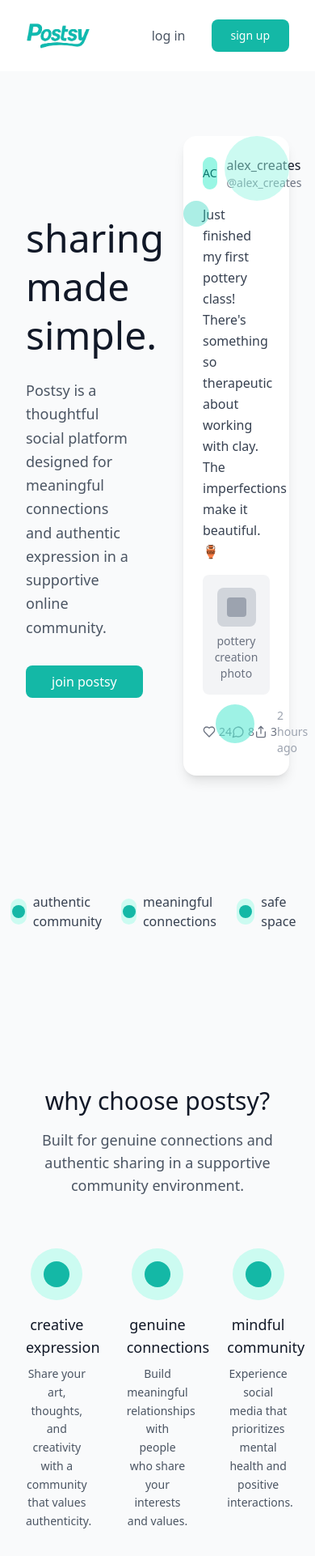
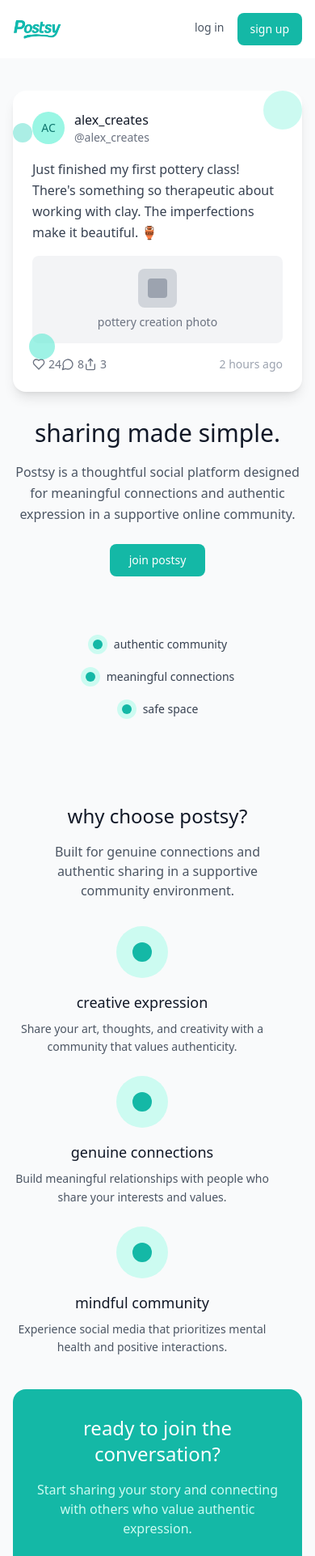
Before and after one commit to pyrig/haqiqa, a React (Vite) app: page / in a window 390 px wide. Shown: the top 1922 px of the page at 81% size. Built offline with nearby package versions, Linux system fonts and the light colour scheme.

Commit message:
Make app mobile friendly
Implement responsive design for mobile devices.

```diff
--- a/src/components/Footer.tsx
+++ b/src/components/Footer.tsx
@@ -1,14 +1,14 @@
 const Footer = () => {
   return (
-    <footer className="bg-white py-16 px-8">
+    <footer className="bg-white py-8 sm:py-16 px-4 sm:px-8">
       <div className="max-w-6xl mx-auto">
-        <div className="grid grid-cols-4 gap-8 mb-12">
-          <div>
+        <div className="grid grid-cols-1 sm:grid-cols-2 lg:grid-cols-4 gap-8 mb-8 sm:mb-12">
+          <div className="col-span-1 sm:col-span-2 lg:col-span-1">
             <div className="flex items-center gap-2 mb-4">
               <img
                 src="/lovable-uploads/24441693-0248-4339-9e32-08a834c45d4e.png"
                 alt="Postsy Logo"
-                className="h-8"
+                className="h-6 sm:h-8"
               />
             </div>
             <p className="text-gray-600 text-sm">
--- a/src/components/Header.tsx
+++ b/src/components/Header.tsx
@@ -4,22 +4,22 @@ import { Link } from "react-router-dom";
 
 const Header = () => {
   return (
-    <header className="flex justify-between items-center py-6 px-8 bg-white">
+    <header className="flex justify-between items-center py-4 px-4 sm:py-6 sm:px-8 bg-white">
       <div className="flex items-center">
         <img
           src="/lovable-uploads/24441693-0248-4339-9e32-08a834c45d4e.png"
           alt="Postsy Logo"
-          className="h-8"
+          className="h-6 sm:h-8"
         />
       </div>
-      <div className="flex gap-4">
+      <div className="flex gap-2 sm:gap-4">
         <Link to="/login">
-          <button className="text-gray-600 hover:text-gray-800 px-4 py-2">
+          <button className="text-gray-600 hover:text-gray-800 px-2 py-2 sm:px-4 text-sm sm:text-base">
             log in
           </button>
         </Link>
         <Link to="/signup">
-          <Button className="bg-teal-500 hover:bg-teal-600 text-white px-6 py-2 rounded-lg">
+          <Button className="bg-teal-500 hover:bg-teal-600 text-white px-4 py-2 sm:px-6 rounded-lg text-sm sm:text-base">
             sign up
           </Button>
         </Link>
--- a/src/pages/Index.tsx
+++ b/src/pages/Index.tsx
@@ -11,83 +11,83 @@ const Index = () => {
       <Header />
 
       {/* Hero Section */}
-      <div className="max-w-6xl mx-auto px-8 py-20">
-        <div className="grid grid-cols-2 gap-16 items-center">
-          <div>
-            <h1 className="text-5xl font-medium text-gray-900 mb-6 leading-tight">
+      <div className="max-w-6xl mx-auto px-4 sm:px-8 py-10 sm:py-20">
+        <div className="grid grid-cols-1 lg:grid-cols-2 gap-8 lg:gap-16 items-center">
+          <div className="text-center lg:text-left">
+            <h1 className="text-3xl sm:text-4xl lg:text-5xl font-medium text-gray-900 mb-4 sm:mb-6 leading-tight">
               sharing made simple.
             </h1>
-            <p className="text-lg text-gray-600 mb-8 leading-relaxed">
+            <p className="text-base sm:text-lg text-gray-600 mb-6 sm:mb-8 leading-relaxed max-w-lg mx-auto lg:mx-0">
               Postsy is a thoughtful social platform designed for meaningful connections and authentic expression in a supportive online community.
             </p>
-            <div className="flex gap-4">
+            <div className="flex justify-center lg:justify-start gap-4">
               <Link to="/signup">
-                <Button className="bg-teal-500 hover:bg-teal-600 text-white px-8 py-3 rounded-lg text-base">
+                <Button className="bg-teal-500 hover:bg-teal-600 text-white px-6 sm:px-8 py-3 rounded-lg text-sm sm:text-base">
                   join postsy
                 </Button>
               </Link>
             </div>
           </div>
 
-          <div className="relative">
-            <div className="absolute top-0 right-0 w-20 h-20 bg-teal-200 rounded-full opacity-50"></div>
-            <div className="absolute bottom-10 left-10 w-12 h-12 bg-teal-300 rounded-full opacity-60"></div>
-            <div className="absolute top-20 left-0 w-8 h-8 bg-teal-400 rounded-full opacity-40"></div>
+          <div className="relative order-first lg:order-last">
+            <div className="absolute top-0 right-0 w-12 sm:w-20 h-12 sm:h-20 bg-teal-200 rounded-full opacity-50"></div>
+            <div className="absolute bottom-10 left-5 sm:left-10 w-8 sm:w-12 h-8 sm:h-12 bg-teal-300 rounded-full opacity-60"></div>
+            <div className="absolute top-10 sm:top-20 left-0 w-6 sm:w-8 h-6 sm:h-8 bg-teal-400 rounded-full opacity-40"></div>
             <UserPost />
           </div>
         </div>
       </div>
 
       {/* Features Section */}
-      <div className="max-w-4xl mx-auto px-8 py-16">
-        <div className="flex items-center justify-center gap-3 mb-12">
+      <div className="max-w-4xl mx-auto px-4 sm:px-8 py-8 sm:py-16">
+        <div className="flex flex-col sm:flex-row items-center justify-center gap-4 sm:gap-3 mb-8 sm:mb-12">
           <div className="flex items-center gap-2">
-            <div className="w-8 h-8 bg-teal-100 rounded-full flex items-center justify-center">
-              <div className="w-4 h-4 bg-teal-500 rounded-full"></div>
+            <div className="w-6 sm:w-8 h-6 sm:h-8 bg-teal-100 rounded-full flex items-center justify-center">
+              <div className="w-3 sm:w-4 h-3 sm:h-4 bg-teal-500 rounded-full"></div>
             </div>
-            <span className="text-gray-700">authentic community</span>
+            <span className="text-gray-700 text-sm sm:text-base">authentic community</span>
           </div>
 
           <div className="flex items-center gap-2">
-            <div className="w-8 h-8 bg-teal-100 rounded-full flex items-center justify-center">
-              <div className="w-4 h-4 bg-teal-500 rounded-full"></div>
+            <div className="w-6 sm:w-8 h-6 sm:h-8 bg-teal-100 rounded-full flex items-center justify-center">
+              <div className="w-3 sm:w-4 h-3 sm:h-4 bg-teal-500 rounded-full"></div>
             </div>
-            <span className="text-gray-700">meaningful connections</span>
+            <span className="text-gray-700 text-sm sm:text-base">meaningful connections</span>
           </div>
 
           <div className="flex items-center gap-2">
-            <div className="w-8 h-8 bg-teal-100 rounded-full flex items-center justify-center">
-              <div className="w-4 h-4 bg-teal-500 rounded-full"></div>
+            <div className="w-6 sm:w-8 h-6 sm:h-8 bg-teal-100 rounded-full flex items-center justify-center">
+              <div className="w-3 sm:w-4 h-3 sm:h-4 bg-teal-500 rounded-full"></div>
             </div>
-            <span className="text-gray-700">safe space</span>
+            <span className="text-gray-700 text-sm sm:text-base">safe space</span>
           </div>
         </div>
       </div>
 
       {/* Why Choose Postsy Section */}
-      <div className="max-w-6xl mx-auto px-8 py-20">
-        <div className="text-center mb-16">
-          <h2 className="text-3xl font-medium text-gray-900 mb-4">
+      <div className="max-w-6xl mx-auto px-4 sm:px-8 py-10 sm:py-20">
+        <div className="text-center mb-8 sm:mb-16">
+          <h2 className="text-2xl sm:text-3xl font-medium text-gray-900 mb-4">
             why choose postsy?
           </h2>
-          <p className="text-lg text-gray-600 max-w-2xl mx-auto">
+          <p className="text-base sm:text-lg text-gray-600 max-w-2xl mx-auto px-4">
             Built for genuine connections and authentic sharing in a supportive community environment.
           </p>
         </div>
 
-        <div className="grid grid-cols-3 gap-12">
+        <div className="grid grid-cols-1 md:grid-cols-3 gap-6 sm:gap-12">
           <FeatureCard
-            icon={<div className="w-8 h-8 bg-teal-500 rounded-full"></div>}
+            icon={<div className="w-6 sm:w-8 h-6 sm:h-8 bg-teal-500 rounded-full"></div>}
             title="creative expression"
             description="Share your art, thoughts, and creativity with a community that values authenticity."
           />
           <FeatureCard
-            icon={<div className="w-8 h-8 bg-teal-500 rounded-full"></div>}
+            icon={<div className="w-6 sm:w-8 h-6 sm:h-8 bg-teal-500 rounded-full"></div>}
             title="genuine connections"
             description="Build meaningful relationships with people who share your interests and values."
           />
           <FeatureCard
-            icon={<div className="w-8 h-8 bg-teal-500 rounded-full"></div>}
+            icon={<div className="w-6 sm:w-8 h-6 sm:h-8 bg-teal-500 rounded-full"></div>}
             title="mindful community"
             description="Experience social media that prioritizes mental health and positive interactions."
           />
@@ -95,16 +95,16 @@ const Index = () => {
       </div>
 
       {/* CTA Section */}
-      <div className="bg-teal-500 mx-8 rounded-2xl mb-20">
-        <div className="max-w-4xl mx-auto px-8 py-16 text-center">
-          <h2 className="text-3xl font-medium text-white mb-4">
+      <div className="bg-teal-500 mx-4 sm:mx-8 rounded-2xl mb-10 sm:mb-20">
+        <div className="max-w-4xl mx-auto px-4 sm:px-8 py-8 sm:py-16 text-center">
+          <h2 className="text-2xl sm:text-3xl font-medium text-white mb-4">
             ready to join the conversation?
           </h2>
-          <p className="text-lg text-teal-100 mb-8 max-w-2xl mx-auto">
+          <p className="text-base sm:text-lg text-teal-100 mb-6 sm:mb-8 max-w-2xl mx-auto">
             Start sharing your story and connecting with others who value authentic expression.
           </p>
           <Link to="/signup">
-            <Button className="bg-white text-teal-500 hover:bg-gray-50 px-8 py-3 rounded-lg text-base font-medium">
+            <Button className="bg-white text-teal-500 hover:bg-gray-50 px-6 sm:px-8 py-3 rounded-lg text-sm sm:text-base font-medium">
               get started today
             </Button>
           </Link>
--- a/src/pages/Login.tsx
+++ b/src/pages/Login.tsx
@@ -78,12 +78,12 @@ const Login = () => {
   };
 
   return (
-    <div className="min-h-screen flex">
+    <div className="min-h-screen flex flex-col lg:flex-row">
       {/* Left Panel */}
-      <div className="flex-1 bg-teal-500 text-white p-12 flex flex-col justify-center">
+      <div className="flex-1 bg-teal-500 text-white p-6 sm:p-12 flex flex-col justify-center">
         <div className="max-w-md mx-auto">
-          <h2 className="text-2xl font-semibold mb-6 text-center">Welcome back!</h2>
-          <p className="text-lg mb-12 text-center opacity-90 leading-relaxed">
+          <h2 className="text-xl sm:text-2xl font-semibold mb-4 sm:mb-6 text-center">Welcome back!</h2>
+          <p className="text-base sm:text-lg mb-8 sm:mb-12 text-center opacity-90 leading-relaxed">
             Sign in to continue your journey with us and reconnect with your community.
           </p>
 
@@ -122,12 +122,12 @@ const Login = () => {
       </div>
 
       {/* Right Panel */}
-      <div className="flex-1 bg-white p-12 flex flex-col justify-center">
+      <div className="flex-1 bg-white p-6 sm:p-12 flex flex-col justify-center">
         <div className="max-w-md mx-auto w-full">
-          <div className="mb-8">
+          <div className="mb-6 sm:mb-8">
             <Link
               to="/"
-              className="inline-flex items-center text-gray-600 hover:text-gray-800 mb-6"
+              className="inline-flex items-center text-gray-600 hover:text-gray-800 mb-4 sm:mb-6"
             >
               <ArrowLeft className="w-4 h-4 mr-2" />
               Back
@@ -136,10 +136,10 @@ const Login = () => {
               <img
                 src="/lovable-uploads/24441693-0248-4339-9e32-08a834c45d4e.png"
                 alt="Postsy Logo"
-                className="h-16 mx-auto mb-6"
+                className="h-12 sm:h-16 mx-auto mb-4 sm:mb-6"
               />
-              <h2 className="text-3xl font-bold text-gray-900 mb-2">Sign in to your account</h2>
-              <p className="text-gray-600">Welcome back! Please enter your credentials</p>
+              <h2 className="text-2xl sm:text-3xl font-bold text-gray-900 mb-2">Sign in to your account</h2>
+              <p className="text-gray-600 text-sm sm:text-base">Welcome back! Please enter your credentials</p>
             </div>
           </div>
 
```
